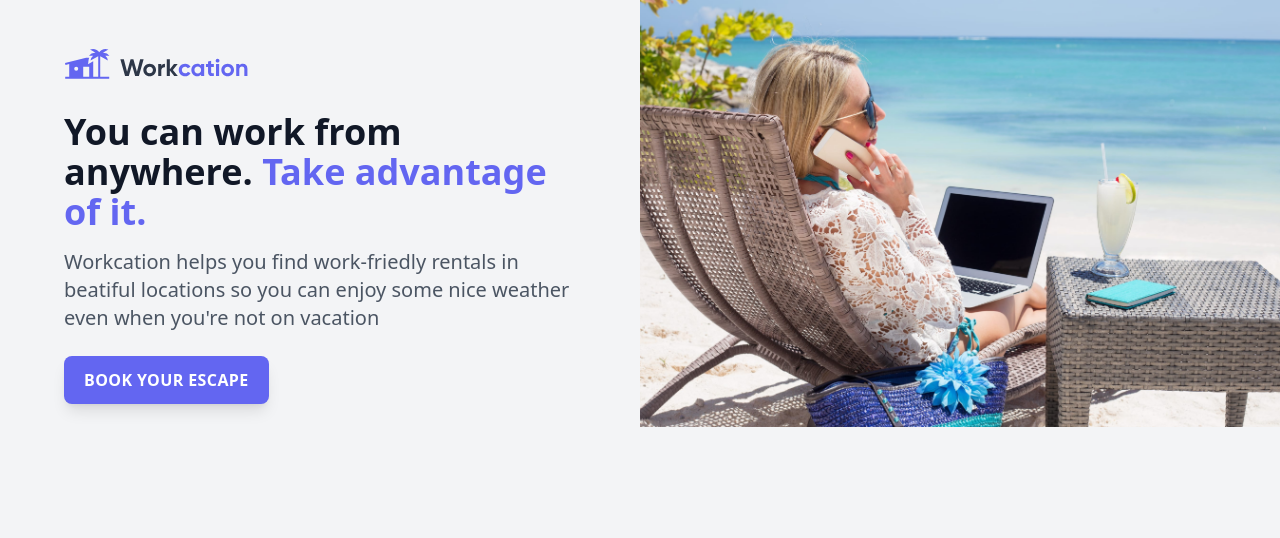
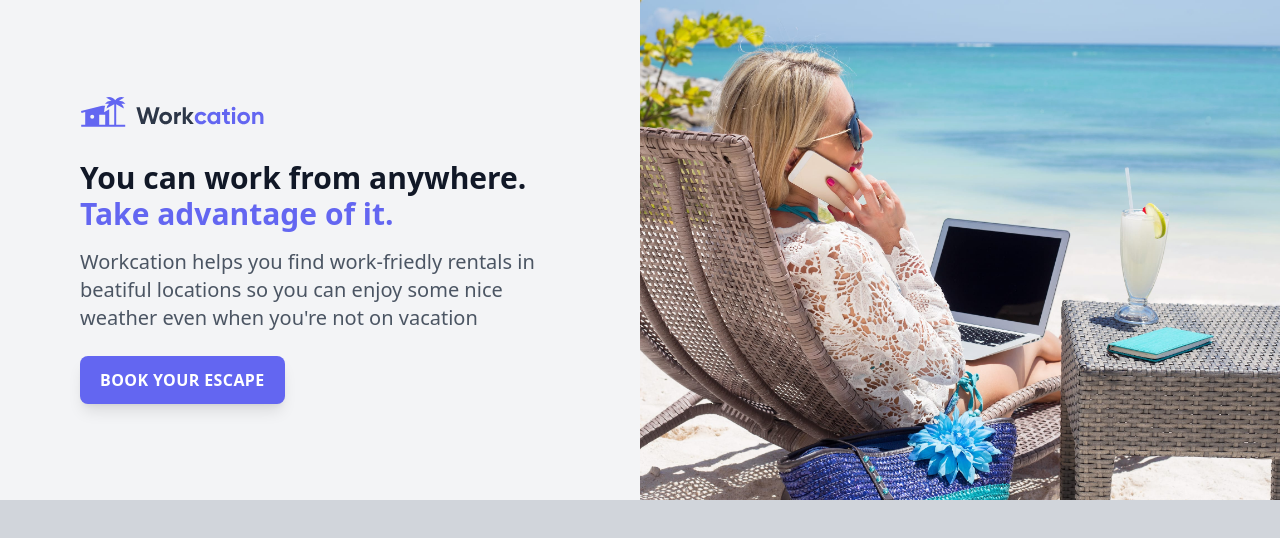
Before and after one commit to ub-victor/Tailwindcss-Website, a website built with Vite: page index.html in a window 1280 px wide. Built offline with nearby package versions, Linux system fonts and the light colour scheme.

Commit message:
make a good resposible  for sm and xl and lg screen and using object-cover and object-center to make the picture to look well( working with tailwindcss breakpoint)

```diff
--- a/index.html
+++ b/index.html
@@ -6,21 +6,21 @@
     <link rel="stylesheet" href="/css/tailwind.css"/>
     <title>Document</title>
   </head>
-  <body class="bg-gray-100">
-    <div class="grid grid-cols-2">
-      <div class="px-8 py-12 max-w-md mx-auto sm:max-w-xl ">
+  <body class="bg-gray-300">
+    <div class="bg-gray-100 grid grid-cols-2">
+      <div class="px-8 py-12 max-w-md mx-auto sm:max-w-xl lg:px-12 lg:py-24">
           <img class="h-8" src="img/logo.svg" alt="workcation"/>
           <img src="img/beach-work.jpg" alt="Women workcationing on the beach" class="mt-6 rounded-lg shadow-xl
           sm:mt-8 sm:h-64 sm:w-full sm:object-cover object-center lg:hidden"/>
-          <h1 class="mt-6 text-2xl font-bold text-gray-900 sm:mt-8 sm:text-4xl">You can work from anywhere. <span class="text-indigo-500" >Take advantage of it.</span> </h1>
+          <h1 class="mt-6 text-2xl font-bold text-gray-900 sm:mt-8 sm:text-4xl lg:text-3xl">You can work from anywhere. <span class="text-indigo-500" >Take advantage of it.</span> </h1>
           <p class="mt-2 text-gray-600 sm:mt-4 sm:text-xl">Workcation helps you find work-friedly rentals in beatiful locations so you can enjoy some nice weather even when you're not on vacation </p>
           <div class="mt-4 sm:mt-6">
             <a href="#" class="inline-block px-5 py-3 rounded-lg shadow-lg bg-indigo-500
             text-white uppercase tracking-wide font-semibold text-small sm:text-base ">Book your escape</a>
           </div>
       </div>
-      <div>
-        <img src="img/beach-work.jpg" alt="Women workcationing on the beach" class="hidden lg:block"/>
+      <div class="hidden relative lg:block">
+        <img src="img/beach-work.jpg" alt="Women workcationing on the beach" class="absolute inset-0 w-full h-full object-cover object-center"/>
       </div>
   </div>
 
```
